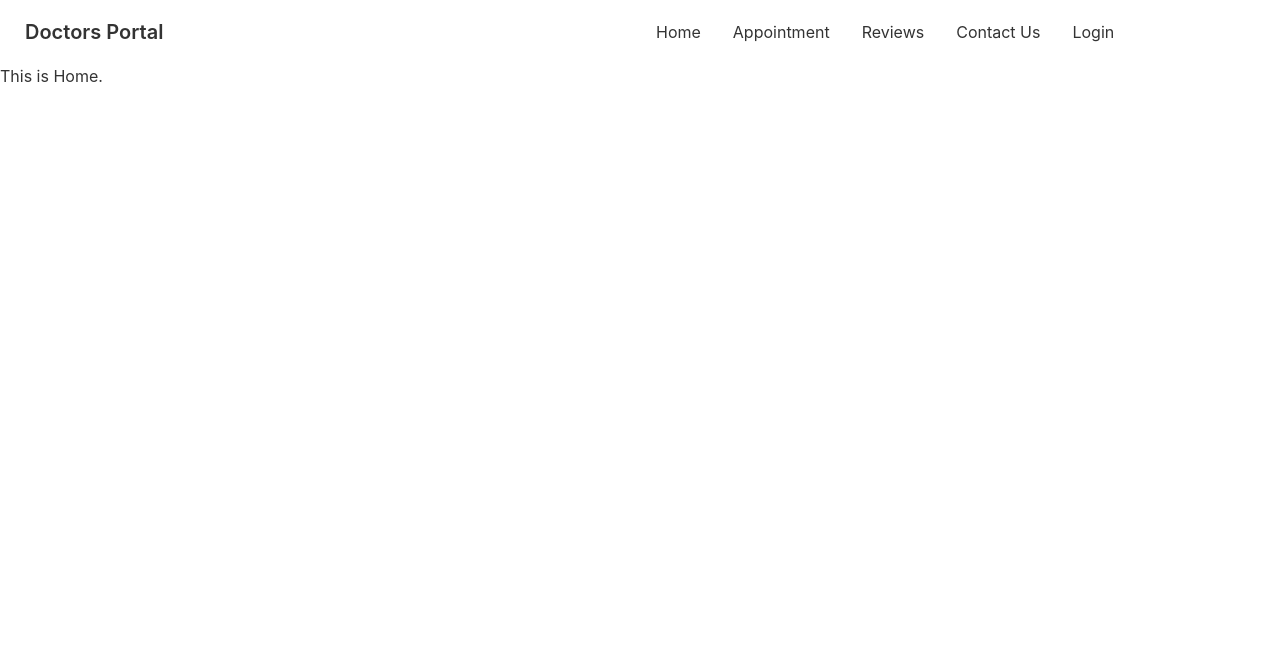
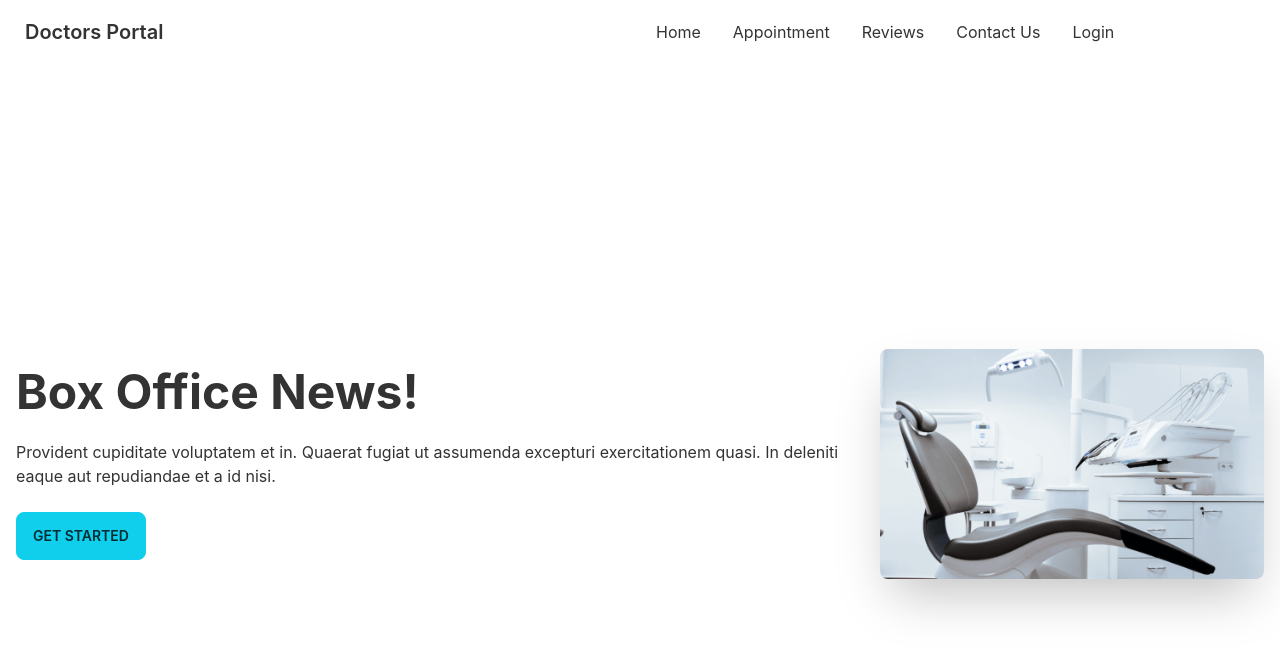
Before and after one commit to mohiuddin2721/doctors-portal-client-12-71, a React (Create React App) app: page / in a window 1280 px wide. Shown: the top 652 px of the page. Built offline with nearby package versions, Linux system fonts and the light colour scheme.

Commit message:
banner implemented on home page

```diff
--- /dev/null
+++ b/src/page/Home/Banner.js
@@ -0,0 +1,21 @@
+import React from 'react';
+import chair from '../../assets/images/chair.png';
+
+const Banner = () => {
+    return (
+        <div>
+            <div class="hero min-h-screen">
+                <div class="hero-content flex-col lg:flex-row-reverse">
+                    <img src={chair} class="max-w-sm rounded-lg shadow-2xl" />
+                    <div>
+                        <h1 class="text-5xl font-bold">Box Office News!</h1>
+                        <p class="py-6">Provident cupiditate voluptatem et in. Quaerat fugiat ut assumenda excepturi exercitationem quasi. In deleniti eaque aut repudiandae et a id nisi.</p>
+                        <button class="btn btn-primary">Get Started</button>
+                    </div>
+                </div>
+            </div>
+        </div>
+    );
+};
+
+export default Banner;
--- a/src/page/Home/Home.js
+++ b/src/page/Home/Home.js
@@ -1,9 +1,10 @@
 import React from 'react';
+import Banner from './Banner';
 
 const Home = () => {
     return (
         <div>
-            <h2>This is Home.</h2>
+            <Banner></Banner>
         </div>
     );
 };
```
